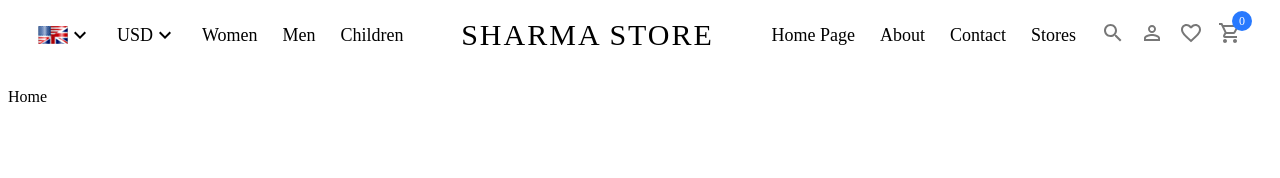
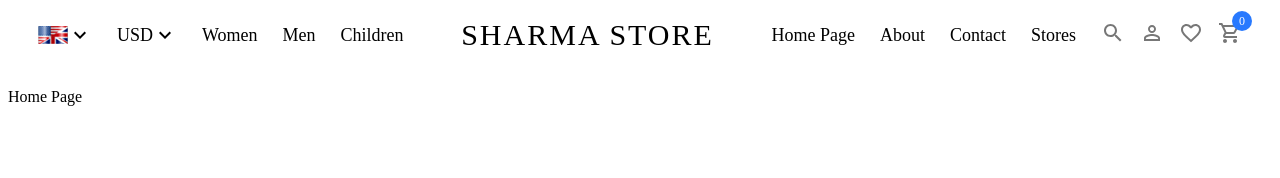
Before and after one commit to Ajaysh73/shopClient, a React (Vite) app: page / in a window 1280 px wide. Shown: the top 178 px of the page. Built offline with nearby package versions, Linux system fonts and the light colour scheme.

Commit message:
test commit on home page

```diff
--- a/src/pages/Home/Home.jsx
+++ b/src/pages/Home/Home.jsx
@@ -1,7 +1,7 @@
 import React from 'react';
 
 const Home = () => {
-  return <div>Home</div>;
+  return <div>Home Page</div>;
 };
 
 export default Home;
```
